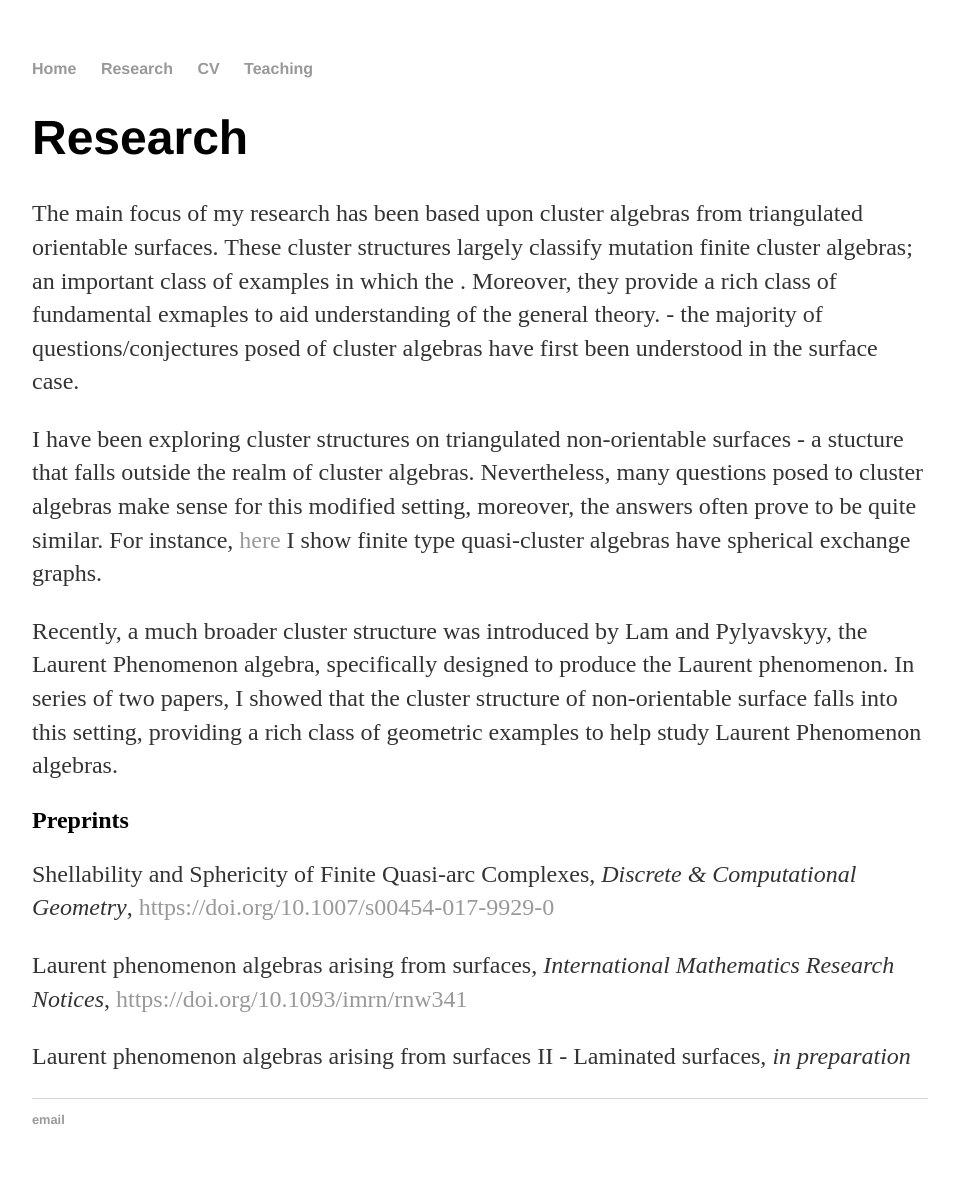
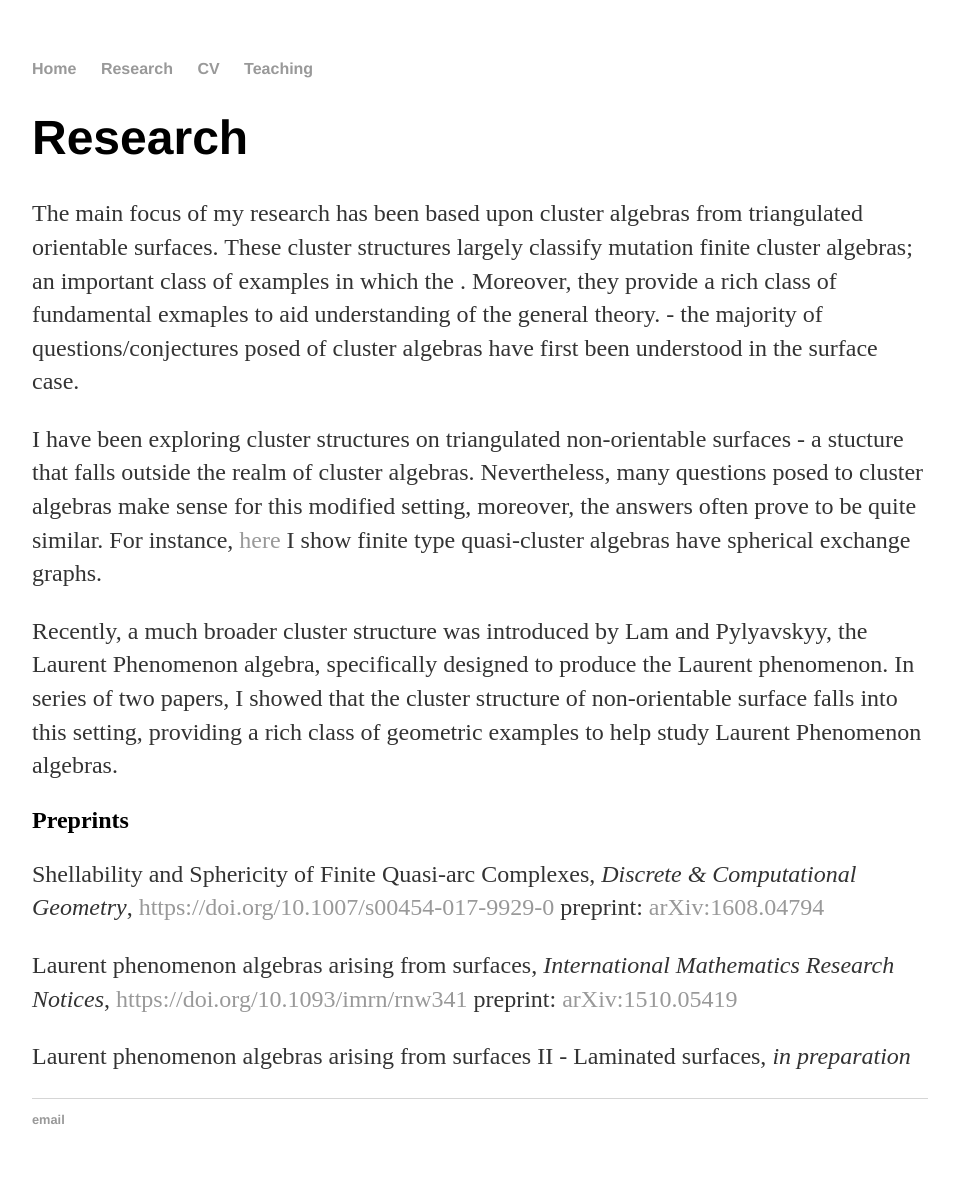
Before and after one commit to jon-m-wilson/jon-m-wilson.github.io, a Jekyll site: the page built from research/index.html, in a window 1280 px wide. Shown: the whole page, without its empty margins (160-1119 px from the left). Built offline with Jekyll 4.4.1, drawn with Linux system fonts in a browser that asks for light colours.

Commit message:
Update index.html

```diff
--- a/research/index.html
+++ b/research/index.html
@@ -21,10 +21,12 @@ title: Research
 	<p><h2>Preprints</h2></p>
 
 	<p>Shellability and Sphericity of Finite Quasi-arc Complexes, <em>Discrete & Computational Geometry</em>,
-	<a href="https://link.springer.com/article/10.1007/s00454-017-9929-0" target="_blank"> https://doi.org/10.1007/s00454-017-9929-0 </a></p>
+	<a href="https://link.springer.com/article/10.1007/s00454-017-9929-0" target="_blank"> https://doi.org/10.1007/s00454-017-9929-0 </a>
+          preprint: <a href="https://arxiv.org/pdf/1608.04794.pdf" target="_blank"> arXiv:1608.04794 </a></p>
 
 	<p>Laurent phenomenon algebras arising from surfaces, <em>International Mathematics Research Notices</em>,
-	<a href="https://academic.oup.com/imrn/advance-article/doi/10.1093/imrn/rnw341/3045034" target="_blank"> https://doi.org/10.1093/imrn/rnw341 </a></p>
+	<a href="https://academic.oup.com/imrn/advance-article/doi/10.1093/imrn/rnw341/3045034" target="_blank"> https://doi.org/10.1093/imrn/rnw341 </a>
+        preprint: <a href="https://arxiv.org/pdf/1510.05419.pdf" target="_blank"> arXiv:1510.05419 </a></p>
 
         <p>Laurent phenomenon algebras arising from surfaces II - Laminated surfaces, <em>in preparation</em></p>
 
```
